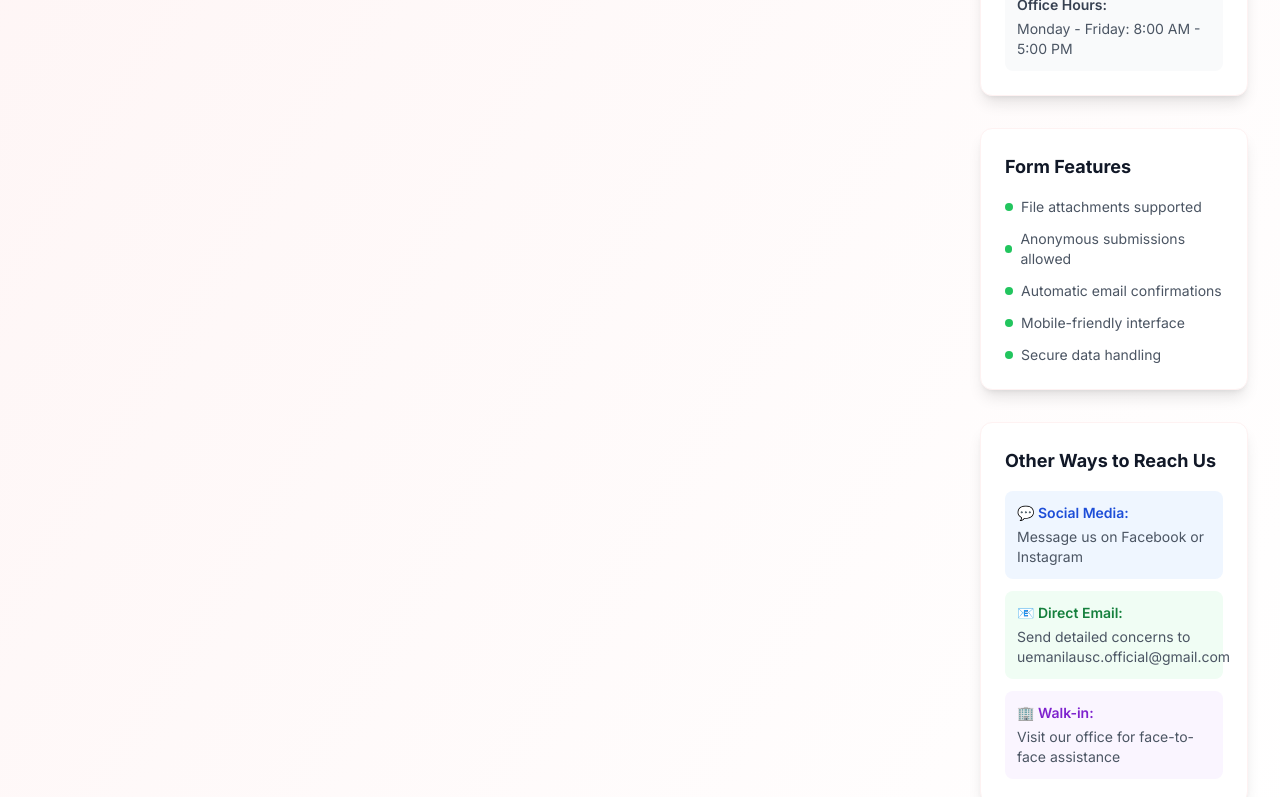
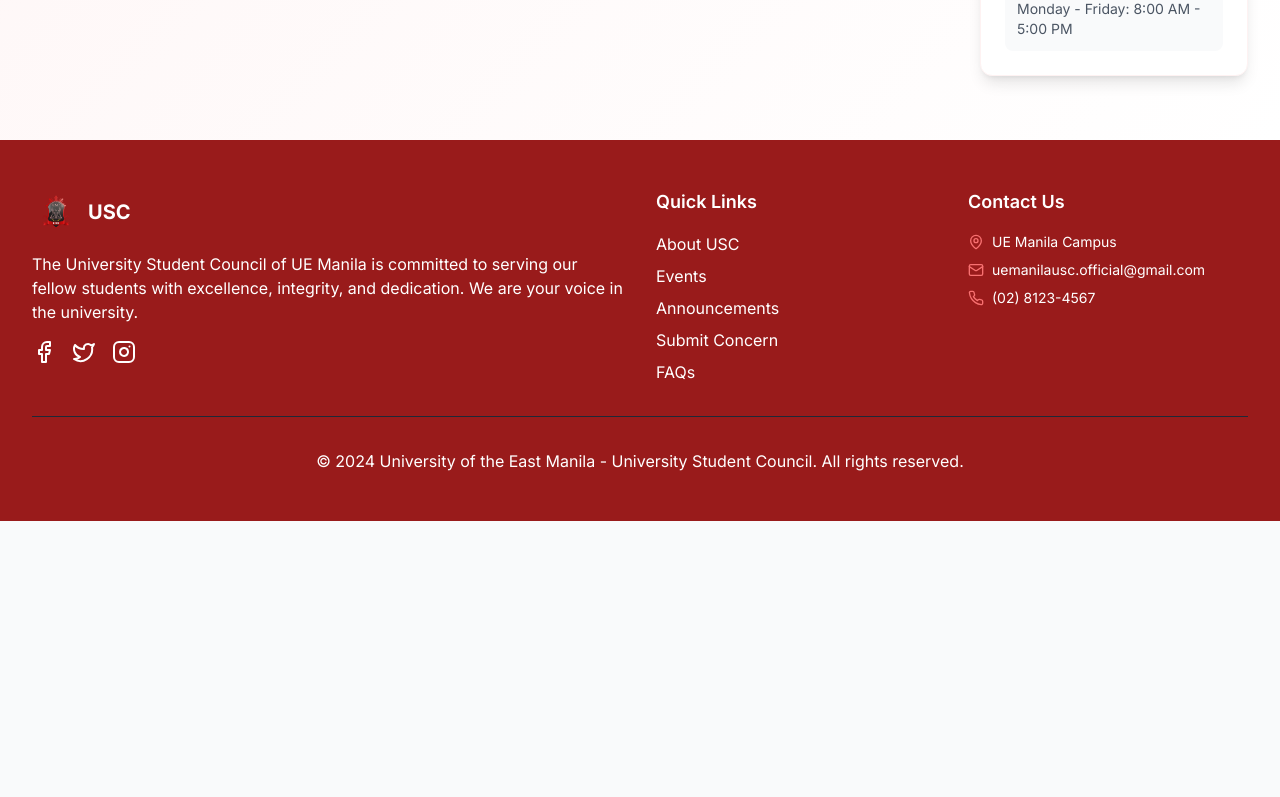
Before and after one commit to majestyyyy/USC-FINAL, a Next.js app: page /concerns in a window 1280 px wide. Shown: the part 1360-2157 px from the top of the page. After the commit the page ends 1881 px from the top, so only its background shows below. Built offline with nearby package versions, Linux system fonts and the light colour scheme.

Commit message:
minimal changes

```diff
--- a/app/about/page.tsx
+++ b/app/about/page.tsx
@@ -22,6 +22,7 @@ const aboutNav = [
 export default function AboutPage() {
 	return (
 		<div className="min-h-screen bg-gradient-to-br from-red-50 to-white text-gray-800">
+
 			{/* About Navigation */}
 			<nav className="sticky top-0 z-10 bg-white/90 border-b border-gray-100 mb-8 shadow backdrop-blur-lg">
 				<div className="max-w-7xl mx-auto px-4 flex gap-4 py-3 justify-center">
@@ -85,7 +86,7 @@ export default function AboutPage() {
 			</section>
 
 			{/* USC Officers */}
-			<section id="officers" className="section-padding">
+			<section id="officers" className="section-padding color">
 				<div className="max-w-7xl mx-auto">
 					<div className="text-center mb-12">
 						<h2 className="text-3xl md:text-4xl font-bold text-gray-900 mb-6">USC Officers 2025-2026</h2>
--- a/app/concerns/page.tsx
+++ b/app/concerns/page.tsx
@@ -84,57 +84,11 @@ export default function ConcernsPage() {
                   <p className="font-semibold text-red-700 mb-2">USC Office:</p>
                   <p>SFC Building</p>
                   <p>📞 (02) 8123-4567</p>
-                  <p>📧 uemanilausc.official@gmail.com</p>
+                  <p>uemanilausc.official@gmail.com</p>
                 </div>
                 <div className="p-3 bg-gray-50 rounded-lg">
                   <p className="font-semibold text-gray-700 mb-1">Office Hours:</p>
                   <p>Monday - Friday: 8:00 AM - 5:00 PM</p>
-                </div>
-              </div>
-            </div>
-
-            {/* Form Features */}
-            <div className="card p-6 ">
-              <h3 className="text-lg font-bold text-gray-900 mb-4">Form Features</h3>
-              <div className="space-y-3 text-sm text-gray-600">
-                <div className="flex items-center space-x-2">
-                  <div className="w-2 h-2 bg-green-500 rounded-full"></div>
-                  <span>File attachments supported</span>
-                </div>
-                <div className="flex items-center space-x-2">
-                  <div className="w-2 h-2 bg-green-500 rounded-full"></div>
-                  <span>Anonymous submissions allowed</span>
-                </div>
-                <div className="flex items-center space-x-2">
-                  <div className="w-2 h-2 bg-green-500 rounded-full"></div>
-                  <span>Automatic email confirmations</span>
-                </div>
-                <div className="flex items-center space-x-2">
-                  <div className="w-2 h-2 bg-green-500 rounded-full"></div>
-                  <span>Mobile-friendly interface</span>
-                </div>
-                <div className="flex items-center space-x-2">
-                  <div className="w-2 h-2 bg-green-500 rounded-full"></div>
-                  <span>Secure data handling</span>
-                </div>
-              </div>
-            </div>
-
-            {/* Alternative Contact Methods */}
-            <div className="card p-6">
-              <h3 className="text-lg font-bold text-gray-900 mb-4">Other Ways to Reach Us</h3>
-              <div className="space-y-3 text-sm text-gray-600">
-                <div className="p-3 bg-blue-50 rounded-lg">
-                  <p className="font-semibold text-blue-700 mb-1">💬 Social Media:</p>
-                  <p>Message us on Facebook or Instagram</p>
-                </div>
-                <div className="p-3 bg-green-50 rounded-lg">
-                  <p className="font-semibold text-green-700 mb-1">📧 Direct Email:</p>
-                  <p>Send detailed concerns to uemanilausc.official@gmail.com</p>
-                </div>
-                <div className="p-3 bg-purple-50 rounded-lg">
-                  <p className="font-semibold text-purple-700 mb-1">🏢 Walk-in:</p>
-                  <p>Visit our office for face-to-face assistance</p>
                 </div>
               </div>
             </div>
--- a/app/page.tsx
+++ b/app/page.tsx
@@ -115,7 +115,7 @@ export default function HomePage() {
       </section>
 
       {/* UE Canvas and UE Portal Section */}
-      <section className="section-padding bg-gray-50">
+      <section className="section-padding bg-red-100 shadow-lg">
         <div className="max-w-7xl mx-auto">
           <div className="text-center mb-12">
             <h2 className="text-3xl md:text-4xl font-bold text-gray-900 mb-4">University Platform</h2>
```
